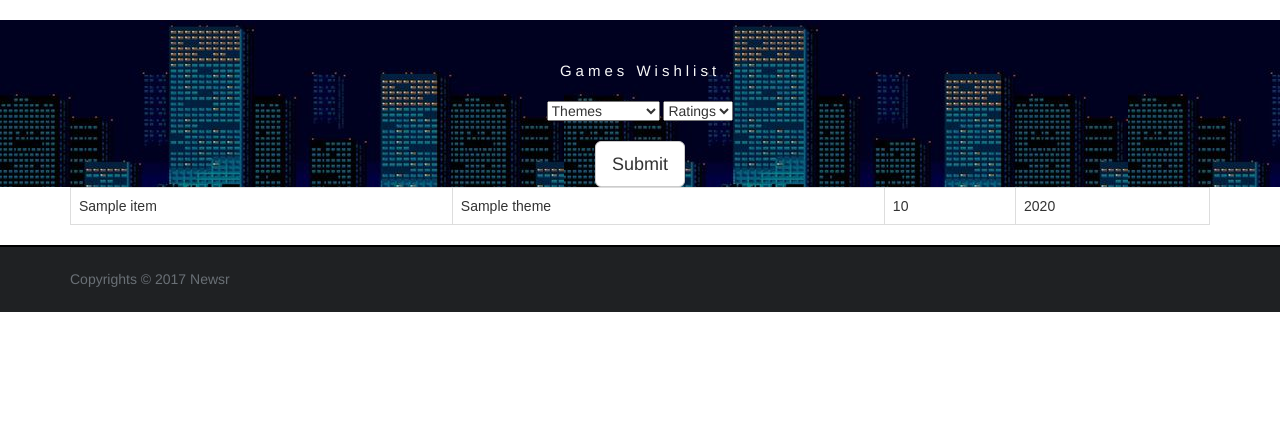
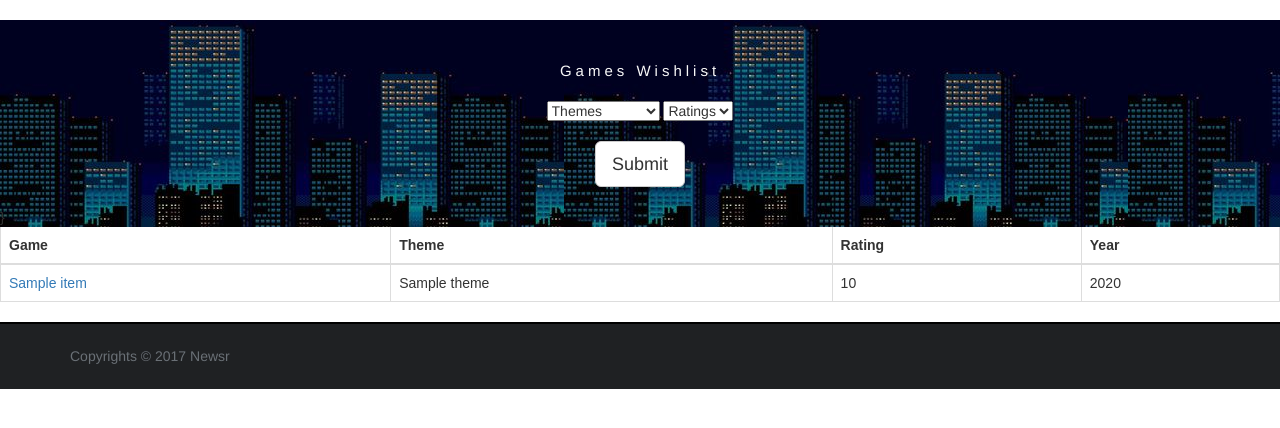
Before and after one commit to brianqvpham/cs373-idb, a Flask app: template app/templates/wishlist.html in a window 1280 px wide. Shown: the part 52-480 px from the top of the page. Run offline with Flask 2, Linux system fonts and the light colour scheme; the template is opened without the code that fills it: most values are stand-ins (such as "Sample title", 1, 10 or a date in 2020); parts of the project's set-up code (start-up, migrations or seed data) failed here and were passed over; some libraries are stand-ins or nearby versions.

Commit message:
adding data to table

```diff
--- a/app/templates/wishlist.html
+++ b/app/templates/wishlist.html
@@ -37,9 +37,6 @@
 
 	</body>
 
-
-
-
           	<div class="wishlist-background">
                     <div class="container">
                         <div class="row">
@@ -49,9 +46,9 @@
 	                                    <p>Games Wishlist</p>
 
 
-                                    <div>
+
 										  <select class="dropdown" id="theme_id" name="theme">
-                                    <form action="/wishlist/">
+
 
 
 										  	<option>Themes</option>
@@ -60,9 +57,6 @@
 	                                            	{{theme}}
 	                                           </option>
 										    {% endfor %}
-
-
-
 
 	                                      </select>
 
@@ -80,40 +74,50 @@
 										  <br>
 
 
-									  	<button class="btn btn-lg btn-default" type="submit">Submit</a>
+										  	<button class="btn btn-lg btn-default" type="submit">Submit</a></button>
 
-									  </div>
+
 								    </form>
-                                    </div>
+
 
                                 </div>
                             </div>
                         </div>
                     </div>
+             <br>
+             <table class="table table-hover"  data-toggle="table" data-sort-name="name" data-sort-order="asc">
+			    <thead>
+			      <tr>
+			      		<th>Game</th>
+		                <th>Theme</th>
+		                <th>Rating</th>
+		                <th>Year</th>
 
 
 
-			          <div class="container">
-
-					  <div class="bs-example">
-					    <table class="table table-bordered">
+			      </tr>
+			    </thead>
+			    <tbody>
+				{% for item in items %}
 			    	<tr>
-
-					            <td>{{item.name}}</td>
+			        <td><a href="">{{item.name}}</a></td>
 			        <td>{{item.theme}}</td>
 			        <td>{{item.avg_score}}</td>
 			        <td>{{item.year}}</td>
 
+   					 </tr>
+   				{% endfor %}
 
-					        </tr>
+			    </tbody>
+   				}
+
 			</table>
-					</div>
 
 
 			</div>
 
 
-		</div>
+
 
 
 
```
Lines whose indentation alone changed are shown as unchanged.
